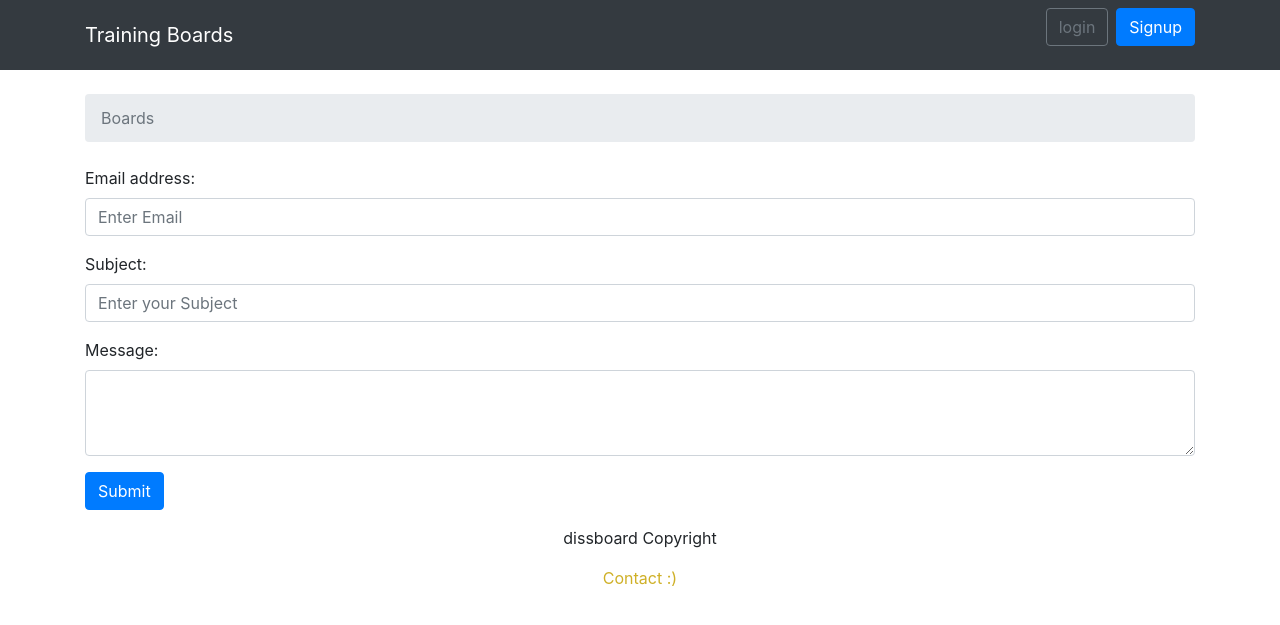
After one commit to mohamed-shaheen/discus-training-board, a Django app: page /contact/ in a window 1280 px wide. The commit adds this page. Shown: the top 625 px of the page. Run offline with Django 3.2, Linux system fonts and the light colour scheme; some libraries are stand-ins or nearby versions.

Commit message:
create email contact app with gmail

```diff
--- /dev/null
+++ b/contact/admin.py
@@ -0,0 +1,3 @@
+from django.contrib import admin
+
+# Register your models here.
--- /dev/null
+++ b/contact/apps.py
@@ -0,0 +1,5 @@
+from django.apps import AppConfig
+
+
+class ContactConfig(AppConfig):
+    name = 'contact'
--- /dev/null
+++ b/contact/models.py
@@ -0,0 +1,3 @@
+from django.db import models
+
+# Create your models here.
--- /dev/null
+++ b/contact/tests.py
@@ -0,0 +1,3 @@
+from django.test import TestCase
+
+# Create your tests here.
--- /dev/null
+++ b/contact/urls.py
@@ -0,0 +1,9 @@
+from django.urls import path,include
+from . import views
+
+
+
+
+urlpatterns = [
+    path('contact/', views.send_message,name='contactus' ),
+]
--- /dev/null
+++ b/contact/views.py
@@ -0,0 +1,23 @@
+from django.shortcuts import render
+from django.core.mail import send_mail
+from django.conf import settings
+# Create your views here.
+
+
+def send_message(request):
+
+    if request.method == 'POST':
+        subject = request.POST['subject']
+        email = request.POST['email']
+        message = request.POST['message']
+
+        send_mail(
+            subject,
+            message,
+            settings.EMAIL_HOST_USER,
+            [email],
+
+            )
+
+
+    return render(request,'contact.html',{})
--- a/project/urls.py
+++ b/project/urls.py
@@ -19,4 +19,5 @@ urlpatterns = [
     path('admin/', admin.site.urls),
     path('',include('boards.urls')),
     path('',include('accounts.urls')),
+    path('',include('contact.urls')),
 ]
--- a/templates/base.html
+++ b/templates/base.html
@@ -55,6 +55,14 @@
 
          </div>
        {%endblock body%}
+
+    <footer class="container-fluid text-center">
+        <p>dissboard Copyright</p>
+      <div class="container-fluid text-center">
+        <a href="{%url 'contactus'%}" style="color:#cfb027">Contact :)</a>
+      </div>
+    </footer>
+
        <script src="{%static 'js/jquery-3.5.1.min.js'%}"></script>
        <script src="{%static 'js/popper.min.js'%}"></script>
        <script src="{%static 'js/bootstrap.min.js'%}"></script>
--- /dev/null
+++ b/templates/contact.html
@@ -0,0 +1,38 @@
+{% extends 'base.html' %}
+
+{% block title %}
+Boards
+{% endblock %}
+{% block  breadcrumb %}
+<li class="breadcrumb-item active"> Boards </li>
+{% endblock breadcrumb %}
+
+
+{% block content %}
+
+<form method="post">
+    {% csrf_token %}
+    <div class="form-group">
+        <label for="pwd">Email address:</label>
+        <input name="email" type="Email" class="form-control" placeholder="Enter Email" >
+      </div>
+      <div class="form-group">
+    <div class="form-group">
+      <label for="email">Subject:</label>
+      <input name="subject" type="Subject" class="form-control" placeholder="Enter your Subject" >
+    </div>
+        <label for="pwd">Message:</label>
+        <textarea name="message" type="Message" class="form-control" placeholder="Enter your Message" rows="3">
+        </textarea>
+    </div>
+
+    <button type="submit" class="btn btn-primary">Submit</button>
+  </form>
+
+
+{% endblock content %}
+
+         </div>
+       </body>
+
+</html>
```
Also changed, not shown: project/settings.py (+8 -0 lines), contact/__init__.py (added), contact/migrations/__init__.py (added), db.sqlite3.
